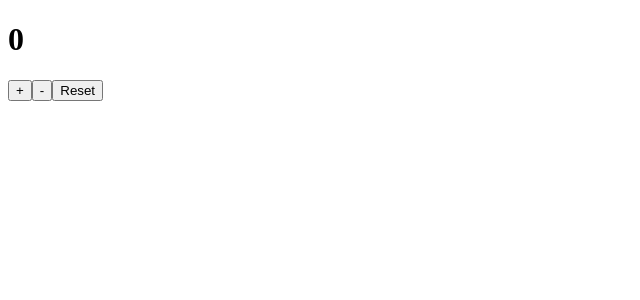
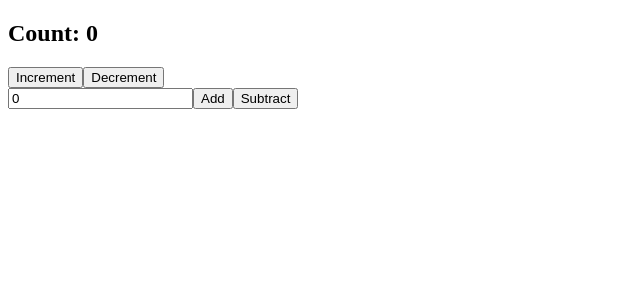
Before and after one commit to AfiyaZannuba/React-Learning, a React (Vite) app: page / in a window 1280 px wide. Shown: the top 300 px of the page, without its empty margins (0-640 px from the left). Built offline with nearby package versions, Linux system fonts and the light colour scheme.

Commit message:
useReducer challenge program

```diff
--- a/src/App.jsx
+++ b/src/App.jsx
@@ -1,31 +1,10 @@
-import { useReducer } from "react"
+import Counterr from "./components/Counterr"
 
 
-const initialState = {count: 0};
-
-const reducer = (state, action) => {
-  switch (action.type) {
-    case 'increment':
-      return { ...state, count: state.count + 1 };
-    case 'decrement':
-      return { ...state, count: state.count - 1 };
-    case 'reset':
-      return { ...state, count: 0 };
-    default:
-      return state;
-  }
-}
-
 const App = () => {
-
-  const [state, dispatch] = useReducer( reducer, initialState)
-
   return (
     <div>
-      <h1>{state.count}</h1>
-      <button onClick={()=>{dispatch({type: 'increment'})}}>+</button>
-      <button onClick={()=>{dispatch({type: 'decrement'})}}>-</button>
-      <button onClick={()=>{dispatch({type: 'reset'})}}>Reset</button>
+      <Counterr />
     </div>
   )
 }
--- /dev/null
+++ b/src/components/Counterr.jsx
@@ -0,0 +1,39 @@
+import React from 'react'
+import { useReducer, useState } from 'react'
+import { counterReducer, initialState } from '../components/counterReducer';
+
+const Counterr = () => {
+
+   const [state, dispatch] = useReducer(counterReducer, initialState);
+   const [inputValue, setInputValue] = useState(0)
+
+   const handleIncrement = () => {
+    dispatch({type: 'increment'})
+   }
+   const handleDecrement = () => {
+    dispatch({type: 'decrement'})
+   }
+   const handleIncrementbyAmount = () => {
+    dispatch({type: 'incrementByAmount', payload: +inputValue});
+    setInputValue(0)
+   }
+   const handleDecrementbyAmount = () => {
+    dispatch({type: 'decrementByAmount', payload: +inputValue})
+    setInputValue(0)
+   }
+  return (
+    <div>
+        <h2>Count: {state.count}</h2>
+        <button onClick={handleIncrement}>Increment</button>
+        <button onClick={handleDecrement}>Decrement</button>
+
+        <div>
+            <input type="number" value={inputValue} onChange={e=>setInputValue(e.target.value)} />
+            <button onClick={handleIncrementbyAmount}>Add</button>
+            <button onClick={handleDecrementbyAmount}>Subtract</button>
+        </div>
+    </div>
+  )
+}
+
+export default Counterr
--- /dev/null
+++ b/src/components/counterReducer.js
@@ -0,0 +1,26 @@
+const initialState = { count: 0};
+
+function counterReducer(state, action){
+    switch(action.type){
+        case 'increment':
+            return {
+                ...state, count: state.count + 1
+            }
+        case 'decrement':
+            return {
+                ...state, count: state.count - 1
+            }
+        case 'incrementByAmount':
+            return {
+                count: state.count + action.payload
+            }
+        case 'decrementByAmount':
+            return {
+                count: state.count - action.payload
+            }
+        default:
+            return state;
+    }
+}
+
+export {counterReducer, initialState}
```
